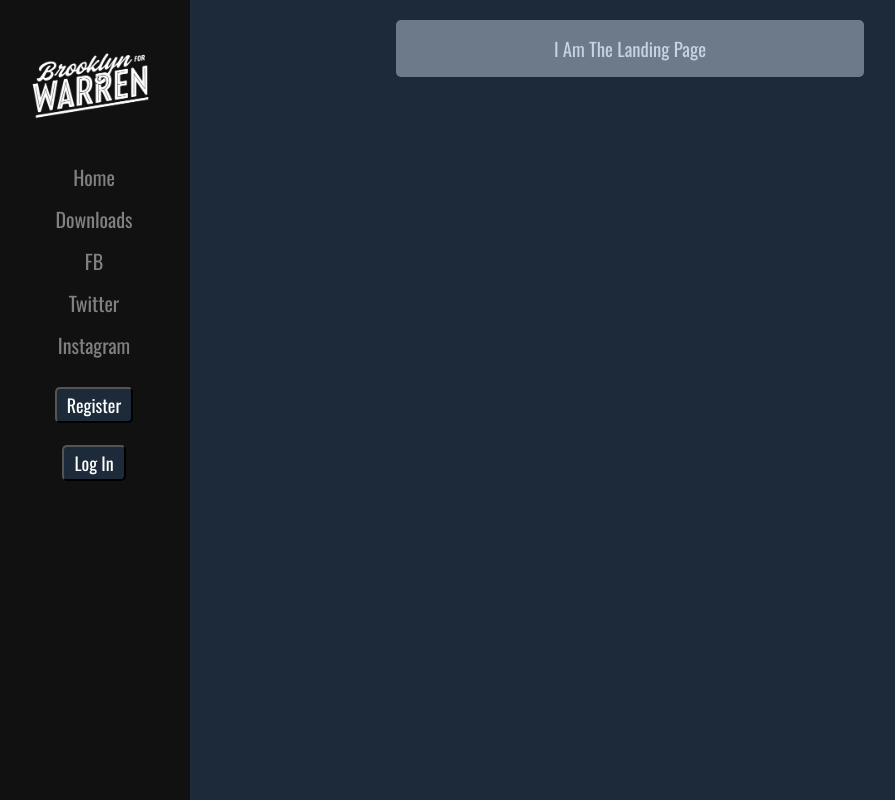
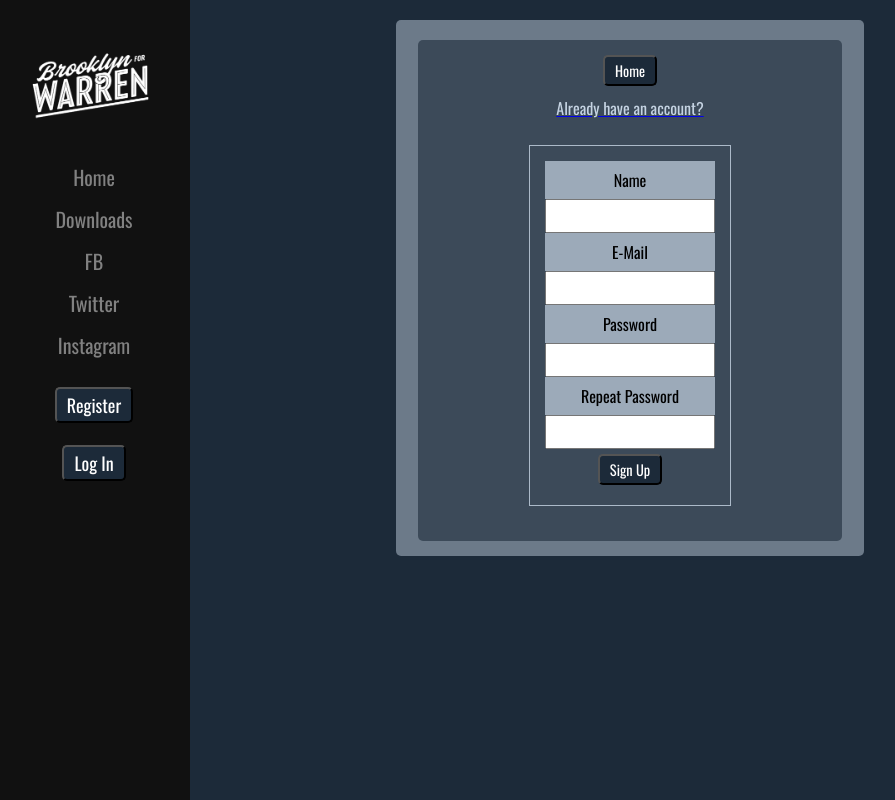
Before and after one commit to giacomo9999/BK-For-Warren, a React (Create React App) app in the folder client/: page /register in a window 1280 px wide. Shown: the whole page, without its empty margins (10-905 px from the left). Built offline with nearby package versions, Linux system fonts and the light colour scheme.

Commit message:
Register and Login Components in place.

```diff
--- a/client/src/App.js
+++ b/client/src/App.js
@@ -1,16 +1,21 @@
 import React, { Component } from "react";
 import { BrowserRouter as Router, Route } from "react-router-dom";
 import "./App.css";
+
 import SideNav from "./components/layout/SideNav";
 import Landing from "./components/layout/Landing";
+import Register from "./components/auth/Register";
+import Login from "./components/auth/Login";
 
 class App extends Component {
   render() {
     return (
       <Router>
-        <div className="App">
+        <div className="container-outer">
           <SideNav />
-          <Landing />
+          <Route exact path="/" component={Landing} />
+          <Route exact path="/register" component={Register} />
+          <Route exact path="/login" component={Login} />
         </div>
       </Router>
     );
--- a/client/src/components/auth/Login.js
+++ b/client/src/components/auth/Login.js
@@ -0,0 +1,58 @@
+import React, { Component } from "react";
+import { Link } from "react-router-dom";
+
+class Login extends Component {
+  constructor() {
+    super();
+    this.state = { email: "", password: "", errors: {} };
+  }
+
+  onChange = e => {
+    this.setState({ [e.target.id]: e.target.value });
+  };
+
+  onSubmit = e => {
+    e.preventDefault();
+    const userData = { email: this.state.email, password: this.state.password };
+    console.log(userData);
+  };
+
+  render() {
+    const { errors } = this.state;
+
+    return (
+      <div className="container-inner">
+        <Link to="/">
+          <button>Home</button>
+        </Link>
+        <Link to="/register">
+          <h4>Don't have an account?</h4>
+        </Link>
+        <form className="h-form" noValidate onSubmit={this.onSubmit}>
+          <label className="h-label">E-Mail</label>
+          <input
+            className="h-input"
+            onChange={this.onChange}
+            value={this.state.email}
+            error={errors.email}
+            id="email"
+            type="text"
+          />
+          <label className="h-label">Password</label>
+          <input
+            className="h-input"
+            onChange={this.onChange}
+            value={this.state.password}
+            error={errors.password}
+            id="password"
+            type="text"
+          />
+
+          <button type="submit">Sign Up</button>
+        </form>
+      </div>
+    );
+  }
+}
+
+export default Login;
--- a/client/src/components/auth/Register.js
+++ b/client/src/components/auth/Register.js
@@ -29,13 +29,54 @@ class Register extends Component {
   };
 
   render() {
+    const { errors } = this.state;
     return (
       <div className="container-inner">
         <Link to="/">
           <button>Home</button>
         </Link>
-        <Link to="/login"><p>Already have an account?</p></Link>
-
+        <Link to="/login">
+          <h4>Already have an account?</h4>
+        </Link>
+        <form className="h-form" noValidate onSubmit={this.onSubmit}>
+          <label className="h-label">Name</label>
+          <input
+            className="h-input"
+            onChange={this.onChange}
+            value={this.state.name}
+            error={errors.name}
+            id="name"
+            type="text"
+          />
+          <label className="h-label">E-Mail</label>
+          <input
+            className="h-input"
+            onChange={this.onChange}
+            value={this.state.email}
+            error={errors.email}
+            id="email"
+            type="text"
+          />
+          <label className="h-label">Password</label>
+          <input
+            className="h-input"
+            onChange={this.onChange}
+            value={this.state.password}
+            error={errors.password}
+            id="password"
+            type="text"
+          />
+          <label className="h-label">Repeat Password</label>
+          <input
+            className="h-input"
+            onChange={this.onChange}
+            value={this.state.password2}
+            error={errors.password2}
+            id="password2"
+            type="text"
+          />
+          <button type="submit">Sign Up</button>
+        </form>
       </div>
     );
   }
```
